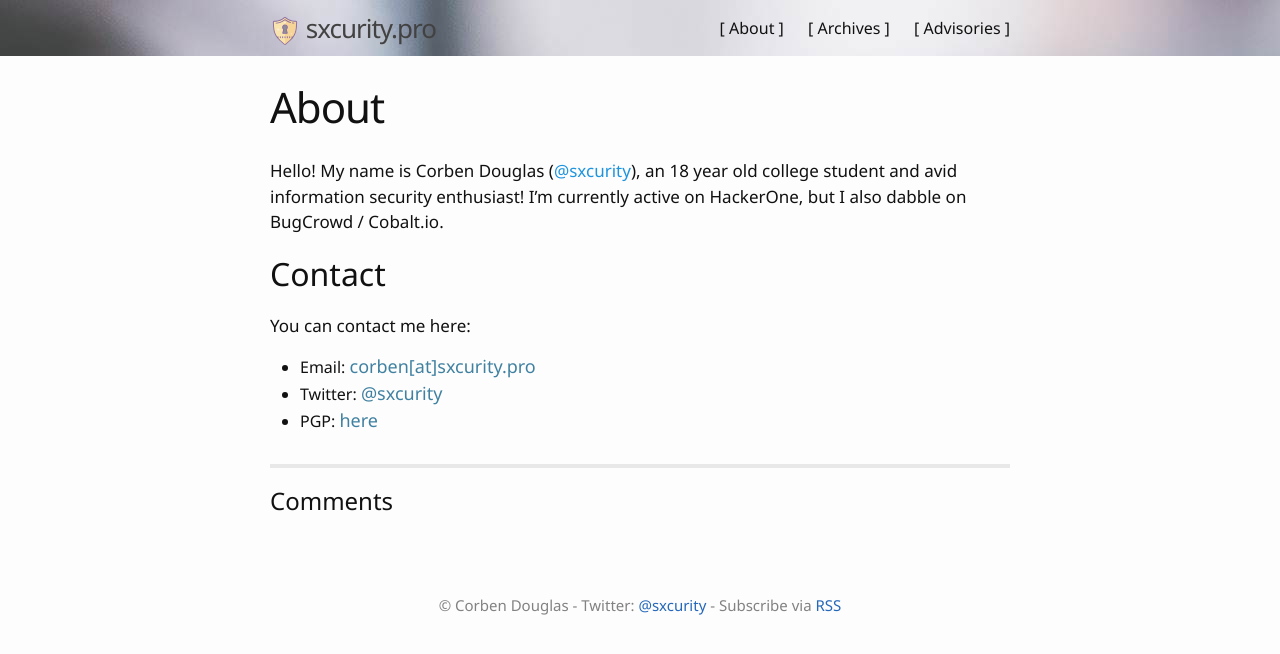
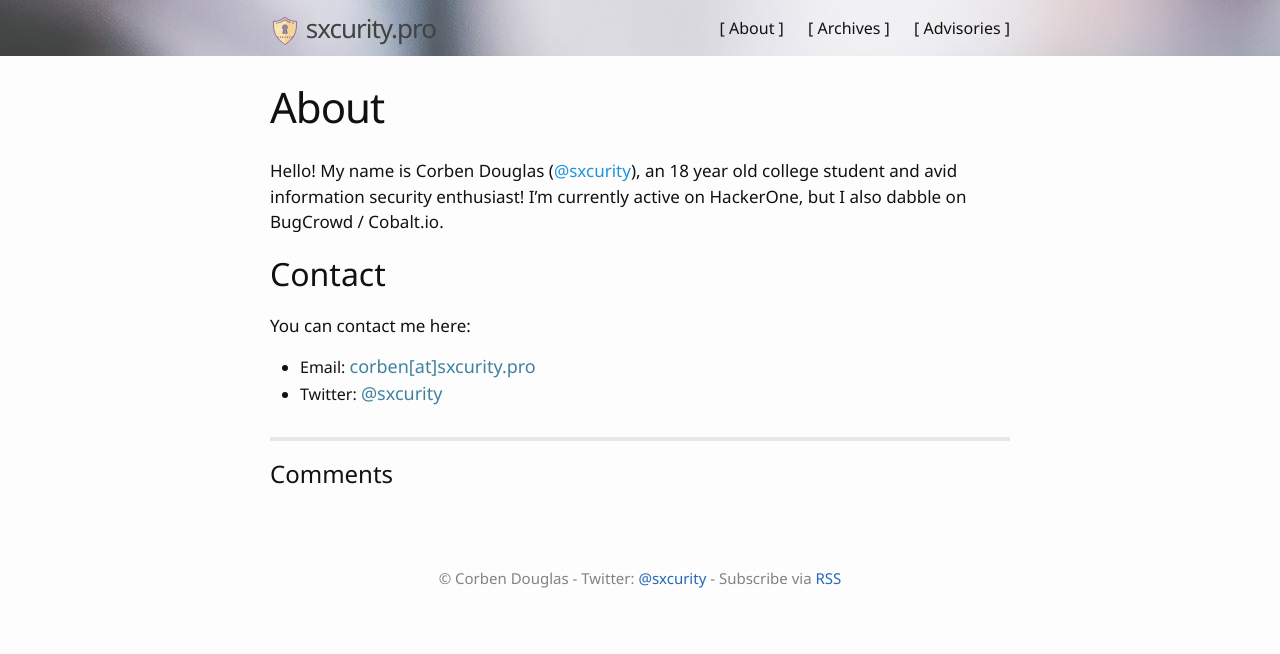
Before and after one commit to headstrong83/sxcurity.github.io, a Jekyll site: the page built from about.md, in a window 1280 px wide. Shown: the top 654 px of the page. Built offline with Jekyll 4.4.1, drawn with Linux system fonts in a browser that asks for light colours; comment, search, counter and statistics services are not loaded.

Commit message:
Update about.md

```diff
--- a/about.md
+++ b/about.md
@@ -9,4 +9,3 @@ Hello! My name is Corben Douglas (<a href="https://twitter.com/sxcurity"><font c
 You can contact me here:
 * Email: <font color="#4081A1" size="4%">corben[at]sxcurity.pro</font>
 * Twitter: <font color="#4081A1" size="4%">@sxcurity</font>
-* PGP: <a href="/pgp.txt"><font color="#4081A1" size="4%">here</font>
```
